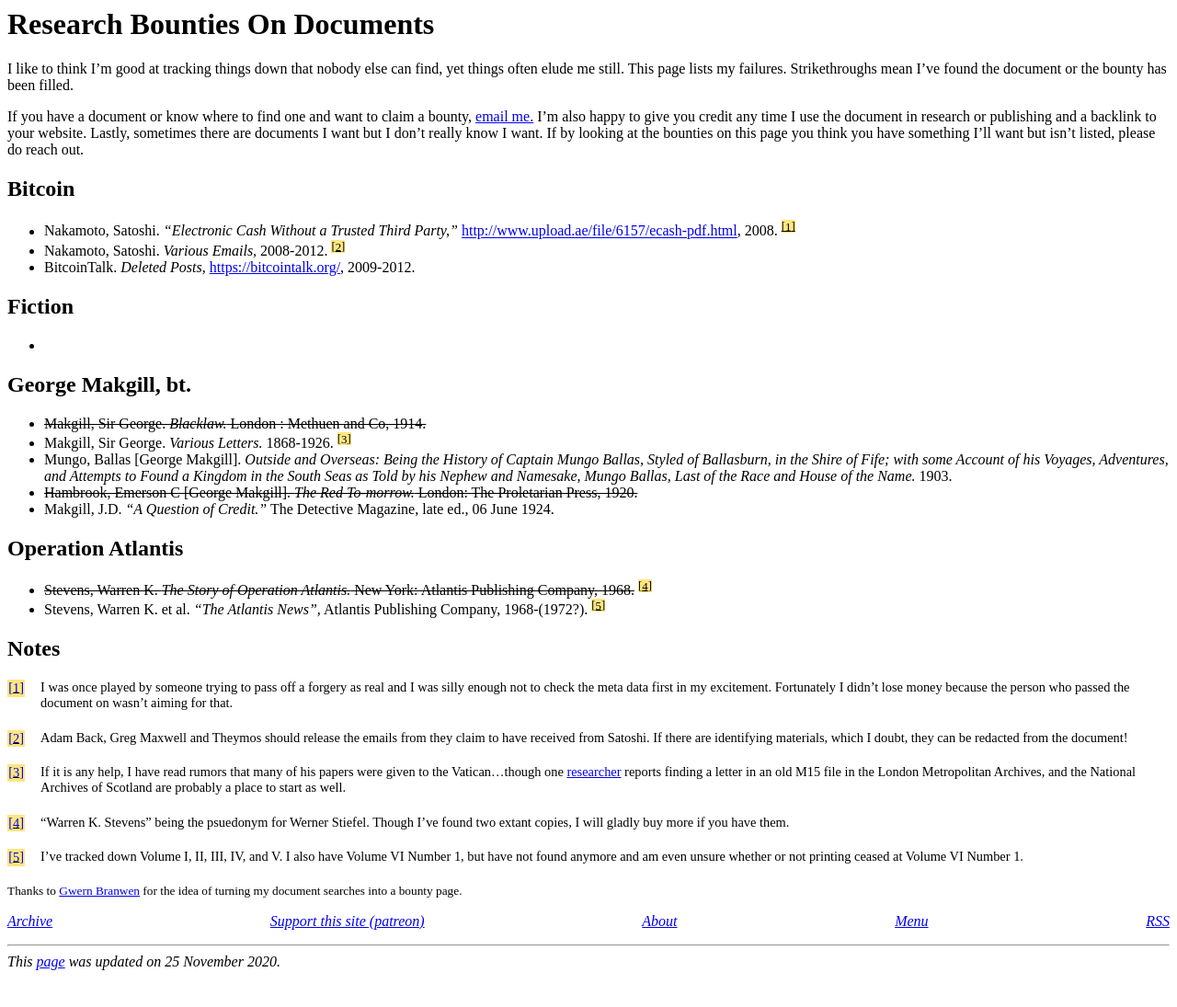
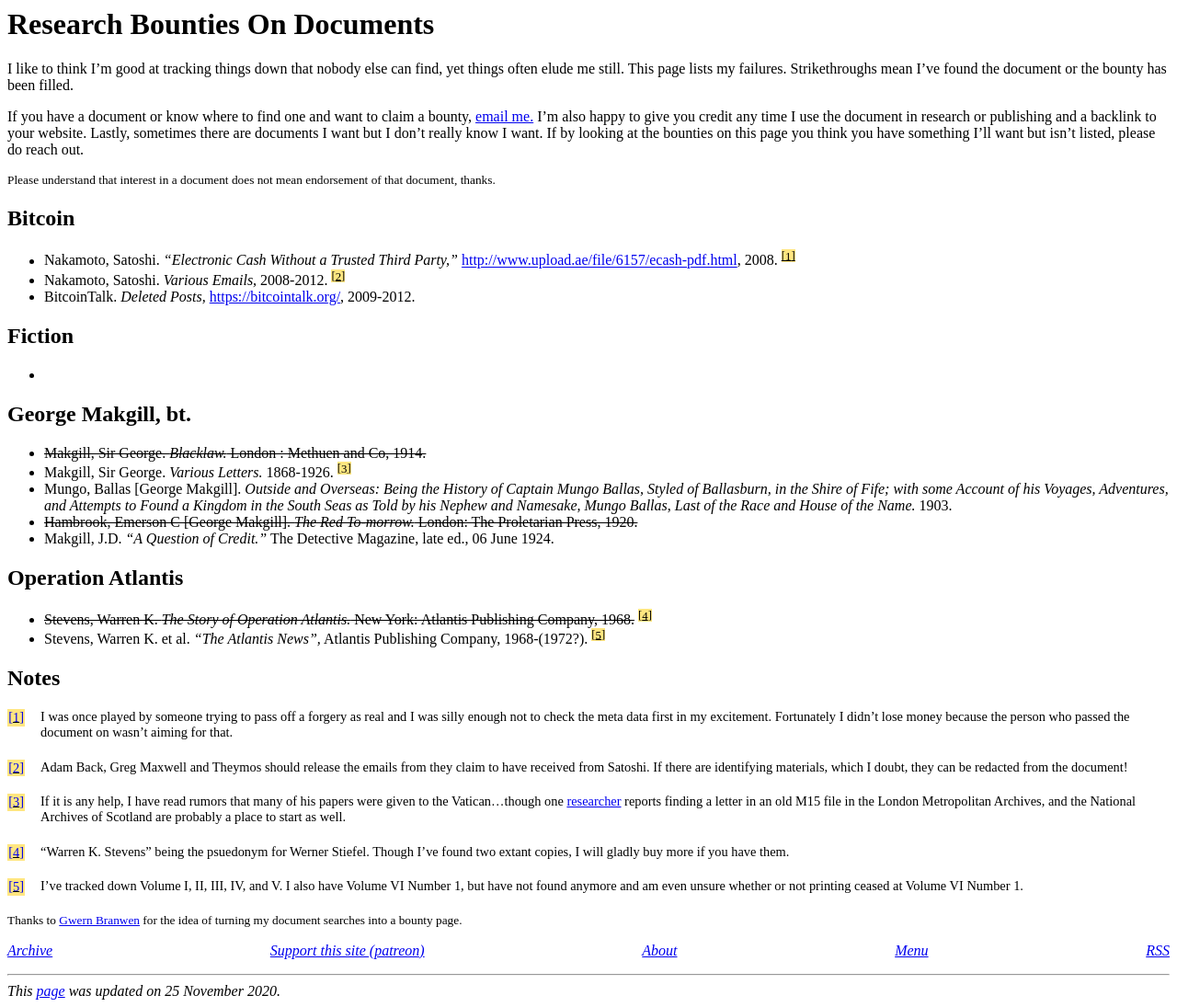
Before and after one commit to derykmakgill/website, a Jekyll site: the page built from research-bounties.md, in a window 1280 px wide. Shown: the whole page at 92% size. Built offline with Jekyll 4.4.1, drawn with Linux system fonts in a browser that asks for light colours; before the commit the page ends 1063 px from its top, so only the background shows below that.

Commit message:
Update research-bounties.md

```diff
--- a/research-bounties.md
+++ b/research-bounties.md
@@ -7,6 +7,8 @@
 I like to think I'm good at tracking things down that nobody else can find, yet things often elude me still. This page lists my failures. Strikethroughs mean I've found the document or the bounty has been filled.
 
 If you have a document or know where to find one and want to claim a bounty, [email me.](/contact) I'm also happy to give you credit any time I use the document in research or publishing and a backlink to your website. Lastly, sometimes there are documents I want but I don't really know I want. If by looking at the bounties on this page you think you have something I'll want but isn't listed, please do reach out.
+
+<small>Please understand that interest in a document does not mean endorsement of that document, thanks.</small>
 
 ## Bitcoin
 
```
